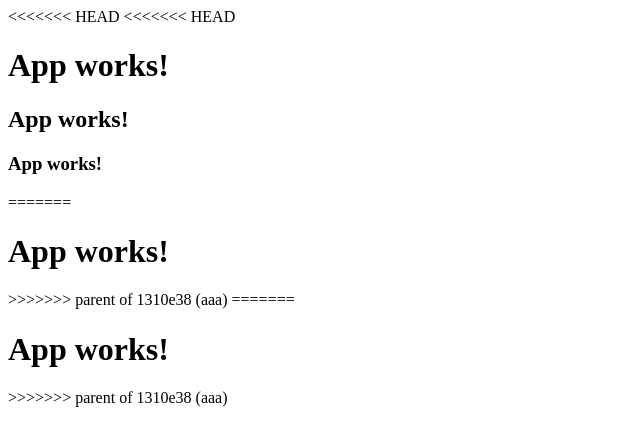
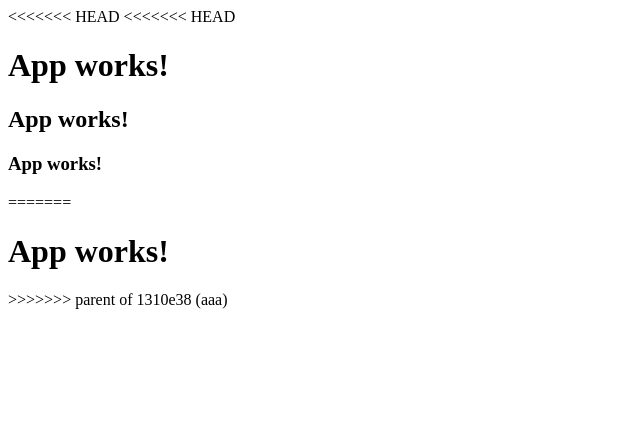
Before and after one commit to Harikrishna102024/My-first-app, an Angular app: page / in a window 1280 px wide. Shown: the top 446 px of the page, without its empty margins (0-640 px from the left). Built offline with nearby package versions, Linux system fonts and the light colour scheme.

Commit message:
Revert "Update app.component.html"
This reverts commit ffc947fae61e6f91d697aa98f7ef77873a2ef8f4.

```diff
--- a/src/app/app.component.html
+++ b/src/app/app.component.html
@@ -6,6 +6,3 @@
 =======
 <h1>App works!</h1>
 >>>>>>> parent of 1310e38 (aaa)
-=======
-<h1>App works!</h1>
->>>>>>> parent of 1310e38 (aaa)
```
